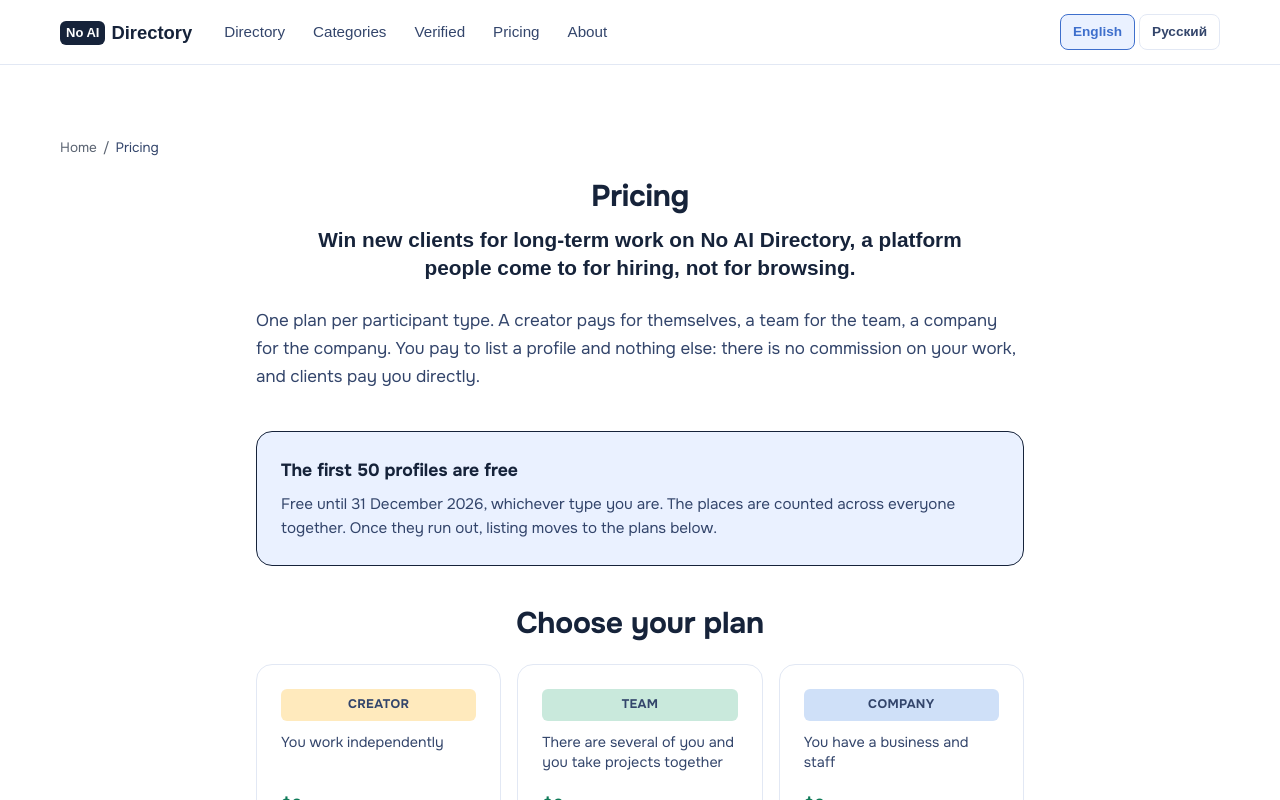
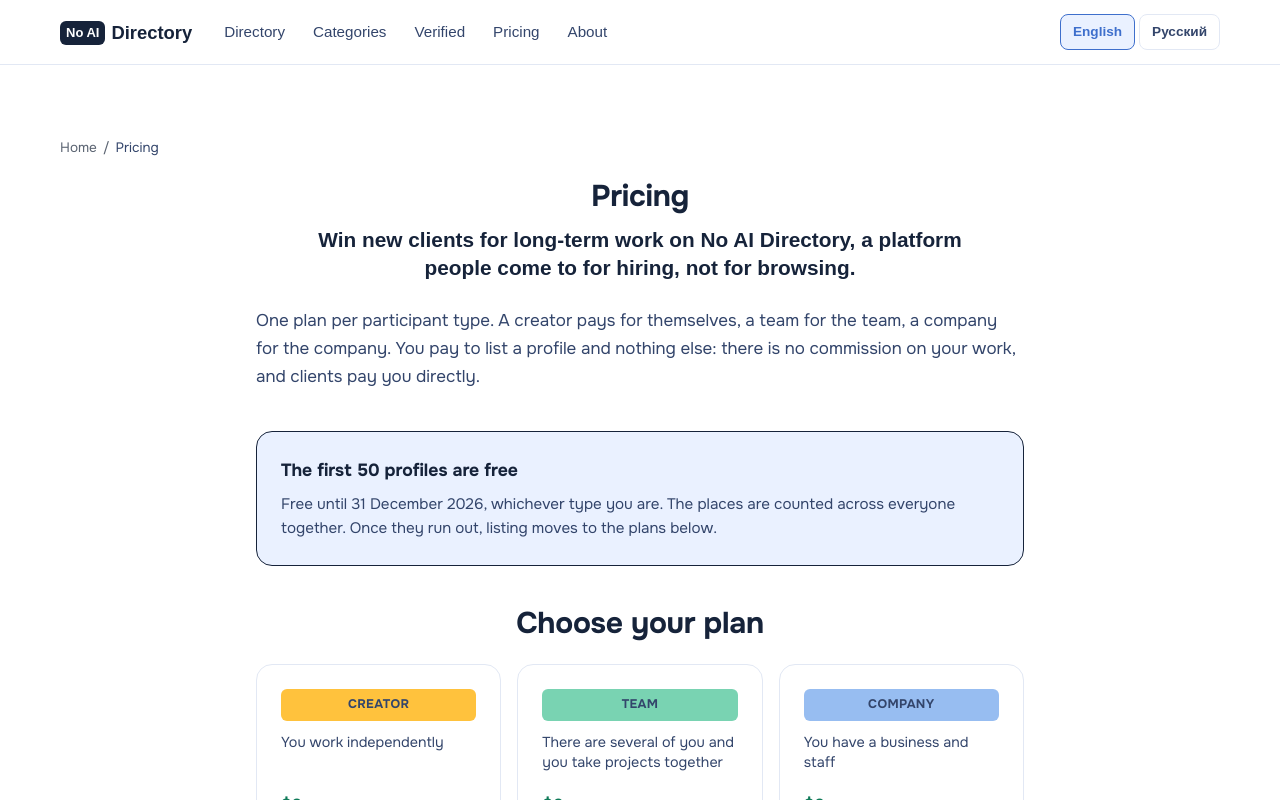
Before and after one commit to dm100usa-oss/no-ai-marketplace, a Next.js app: page /en/pricing in a window 1280 px wide. Shown: the top 800 px of the page. Built offline with nearby package versions, Linux system fonts and the light colour scheme; a web font is replaced by a local one.

Commit message:
Add files via upload

```diff
--- a/src/components/FindAccordion.tsx
+++ b/src/components/FindAccordion.tsx
@@ -19,9 +19,9 @@ export interface FindAction {
  * which read too much alike on text alone.
  */
 const ACTION_TONES = [
-  { bg: "#ffeabd", ink: "var(--color-ink)", sub: "var(--color-muted-soft)", press: "#ebd8ae", icon: "creator" },
-  { bg: "#c9e9dc", ink: "#0f7a58", sub: "#0c6549", press: "#b5d4c8", icon: "team" },
-  { bg: "#cfe0f8", ink: "#2f5cb0", sub: "#274a86", press: "#bccde4", icon: "company" },
+  { bg: "#ffc23d", ink: "var(--color-ink)", sub: "var(--color-muted-soft)", press: "#ebb338", icon: "creator" },
+  { bg: "#79d3b2", ink: "#0f7a58", sub: "#0c6549", press: "#6fc2a4", icon: "team" },
+  { bg: "#97bdf1", ink: "#2f5cb0", sub: "#274a86", press: "#8baede", icon: "company" },
 ];
 
 /**
--- a/src/components/JoinPicker.tsx
+++ b/src/components/JoinPicker.tsx
@@ -22,9 +22,9 @@ const ORDER: ProfileType[] = ["creator", "team", "company"];
 
 /** Same tones the catalog cards use for each participant type. */
 const TONES: Record<ProfileType, { bg: string; ink: string; solid: string }> = {
-  creator: { bg: "#ffeabd", ink: "var(--color-ink)", solid: "#e09600" },
-  team: { bg: "#c9e9dc", ink: "#0f7a58", solid: "#0f7a58" },
-  company: { bg: "#cfe0f8", ink: "#2f5cb0", solid: "#2f5cb0" },
+  creator: { bg: "#ffc23d", ink: "var(--color-ink)", solid: "#e09600" },
+  team: { bg: "#79d3b2", ink: "#0f7a58", solid: "#0f7a58" },
+  company: { bg: "#97bdf1", ink: "#2f5cb0", solid: "#2f5cb0" },
 };
 
 /** Same drawings the "Find" block on the home page uses, one per type. */
--- a/src/components/PlansTable.tsx
+++ b/src/components/PlansTable.tsx
@@ -34,7 +34,7 @@ import type { Locale } from "@/i18n/config";
  *  tiles use — so the bead is a spot of colour rather than a dark speck. */
 const TONES: Record<PlanId, { bg: string; ink: string; dot: string }> = {
   creator: {
-    bg: "#ffeabd",
+    bg: "#ffc23d",
     /* Not a dark gold. Gold dark enough to read as small text is brown, and
        brown is the one thing this card must not have, so the lettering falls
        back to the site's own ink and the gold lives in the plate and the
@@ -43,12 +43,12 @@ const TONES: Record<PlanId, { bg: string; ink: string; dot: string }> = {
     dot: "radial-gradient(circle at 30% 30%, #ffcb5c, #ffab00 70%, #e09600)",
   },
   team: {
-    bg: "#c9e9dc",
+    bg: "#79d3b2",
     ink: "#0f7a58",
     dot: "radial-gradient(circle at 30% 30%, #66bda1, #1e9e75 70%, #187e5e)",
   },
   company: {
-    bg: "#cfe0f8",
+    bg: "#97bdf1",
     ink: "#2f5cb0",
     dot: "radial-gradient(circle at 30% 30%, #7c9ddc, #3e6fcc 70%, #3259a3)",
   },
```
Also changed, not shown: 1 other file (tests, documents, lock files or other folders).
